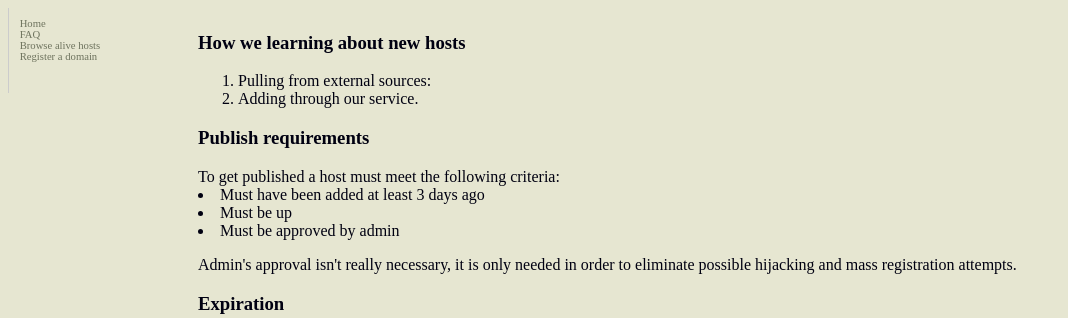
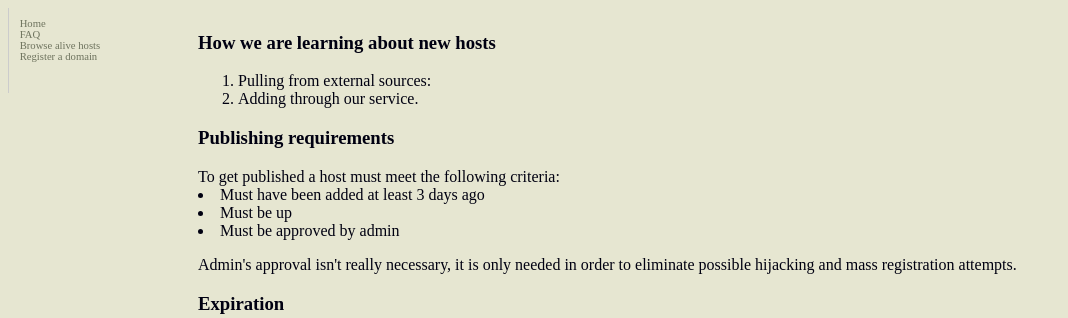
Before and after one commit to i2phosts/py-i2phosts, a Django app: template pyi2phosts/templates/faq.html in a window 1280 px wide. Shown: the top 318 px of the page, without its empty margins (0-1068 px from the left). Run offline with Django 3.2, Linux system fonts and the light colour scheme; the template is opened without the code that fills it, so the values that code supplies are empty; parts of the project's set-up code (start-up, migrations or seed data) failed here and were passed over.

Commit message:
templates/faq.html: spelling fixes (tnx 'dr|z3d')

```diff
--- a/pyi2phosts/templates/faq.html
+++ b/pyi2phosts/templates/faq.html
@@ -1,7 +1,7 @@
 {% extends "base.html" %}
 
 {% block content %}
-<h3>How we learning about new hosts</h3>
+<h3>How we are learning about new hosts</h3>
 <ol>
 	<li>Pulling from external sources:
 	<ul>
@@ -14,7 +14,7 @@
 	</li>
 </ol>
 
-<h3>Publish requirements</h3>
+<h3>Publishing requirements</h3>
 To get published a host must meet the following criteria:
 <ul>
 	<li>Must have been added at least 3 days ago</li>
```
